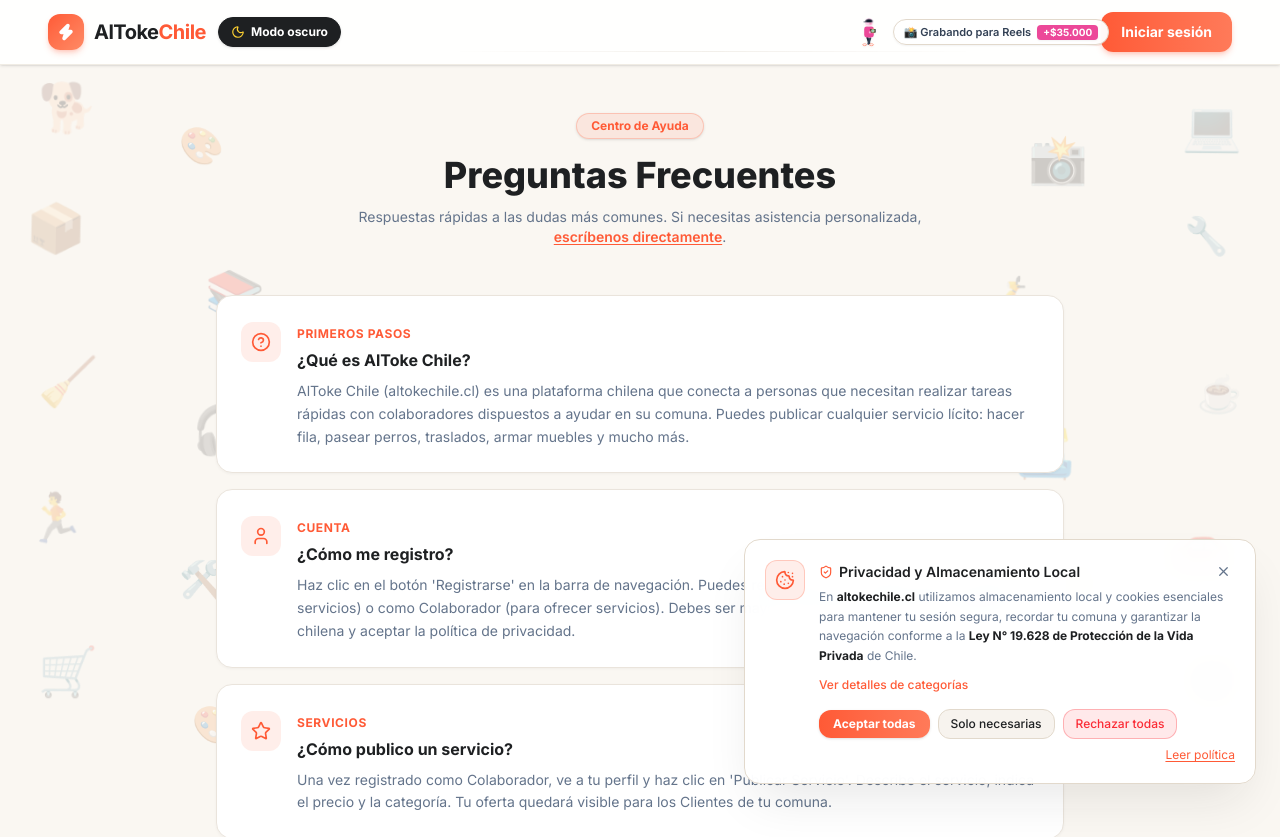
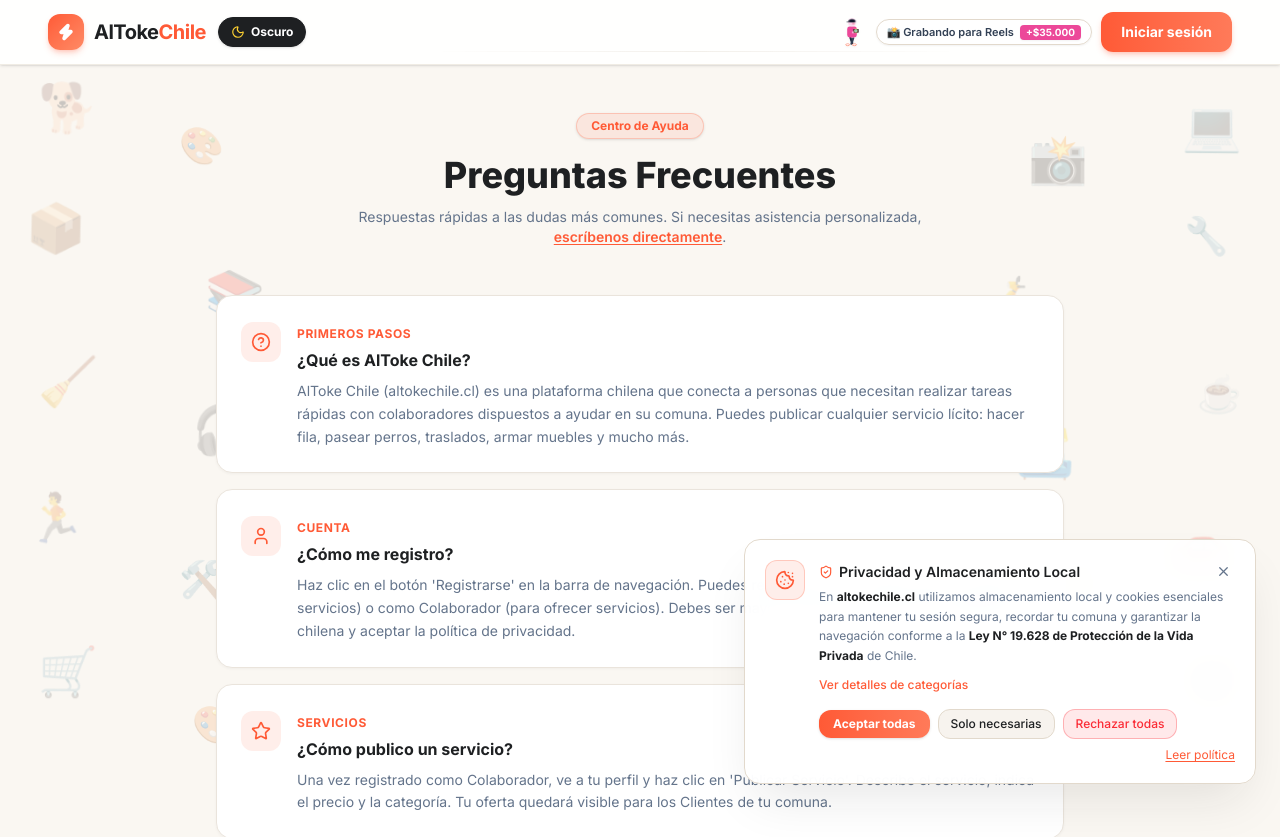
Before and after one commit to hrm-molina/altoke, a Next.js app: page /ayuda in a window 1280 px wide. Shown: the top 837 px of the page. Built offline with nearby package versions, Linux system fonts and the light colour scheme; no server answers.

Commit message:
fix(ui): remove word Modo from theme toggle button

```diff
--- a/src/components/landing/navbar.tsx
+++ b/src/components/landing/navbar.tsx
@@ -211,12 +211,12 @@ export function Navbar() {
               {theme === "dark" ? (
                 <>
                   <Sun size={14} className="text-amber-400 shrink-0" />
-                  <span>Modo original</span>
+                  <span>Original</span>
                 </>
               ) : (
                 <>
                   <Moon size={14} className="text-amber-300 shrink-0" />
-                  <span>Modo oscuro</span>
+                  <span>Oscuro</span>
                 </>
               )}
             </button>
```
